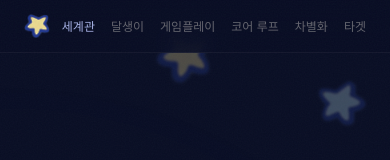
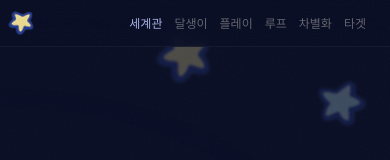
Before and after one commit to yumi-lee2/dalttara-concept, a React (Vite) app: page / in a window 390 px wide. Shown: the top 160 px of the page. Built offline with nearby package versions, Linux system fonts and the light colour scheme; a web font is replaced by a local one.

Commit message:
Update Gnb component: simplify section labels and adjust mobile navigation layout
- Changed section labels for "게임플레이" to "플레이" and "코어 루프" to "루프" for clarity.
- Modified mobile navigation gap from 4 to 3 for improved spacing.

```diff
--- a/src/components/Gnb.tsx
+++ b/src/components/Gnb.tsx
@@ -6,8 +6,8 @@ const star02 = `${assetBase}assets/artifacts/star02.png`;
 const sections = [
   { id: "world", label: "세계관" },
   { id: "character", label: "달생이" },
-  { id: "core-gameplay", label: "게임플레이" },
-  { id: "core-loop", label: "코어 루프" },
+  { id: "core-gameplay", label: "플레이" },
+  { id: "core-loop", label: "루프" },
   { id: "differentiation", label: "차별화" },
   { id: "target", label: "타겟" },
 ];
@@ -40,12 +40,12 @@ const Gnb = () => {
             src={star02}
             alt=""
             aria-hidden
-            className="h-6 w-auto object-contain"
+            className="h-6 w-auto object-contain absolute left-2 sm:relative sm:left-4 lg:left-0"
           />
         </a>
 
         {/* 모바일: 전체 항목 가로 스크롤 */}
-        <nav className="flex gap-4 text-[12px] text-ivory/40 md:hidden overflow-x-auto scrollbar-none">
+        <nav className="flex gap-3 text-[12px] text-ivory/40 md:hidden overflow-x-auto scrollbar-none">
           {sections.map((s) => (
             <a
               key={s.id}
```
